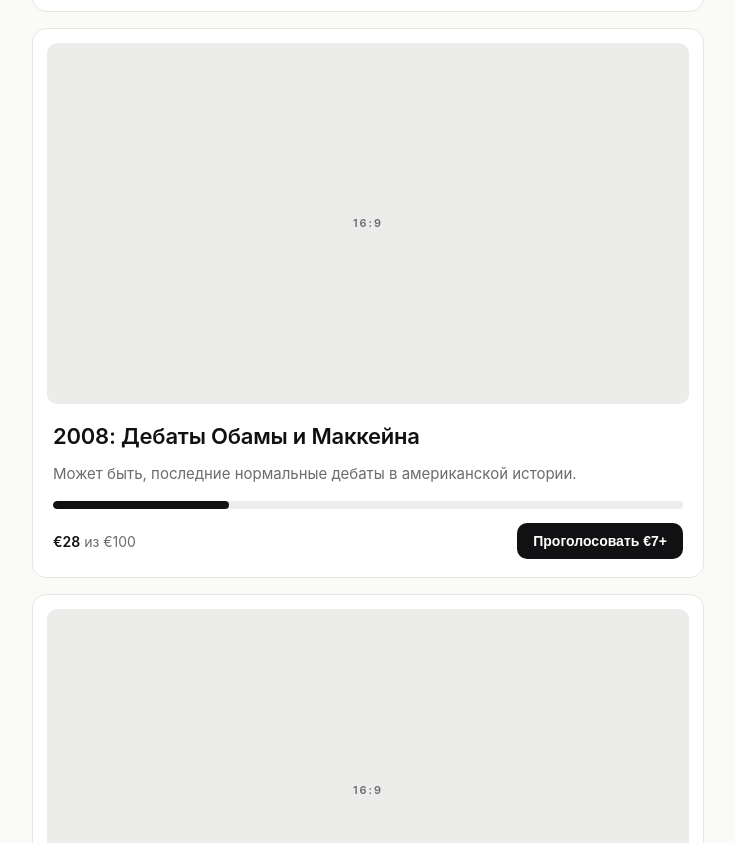
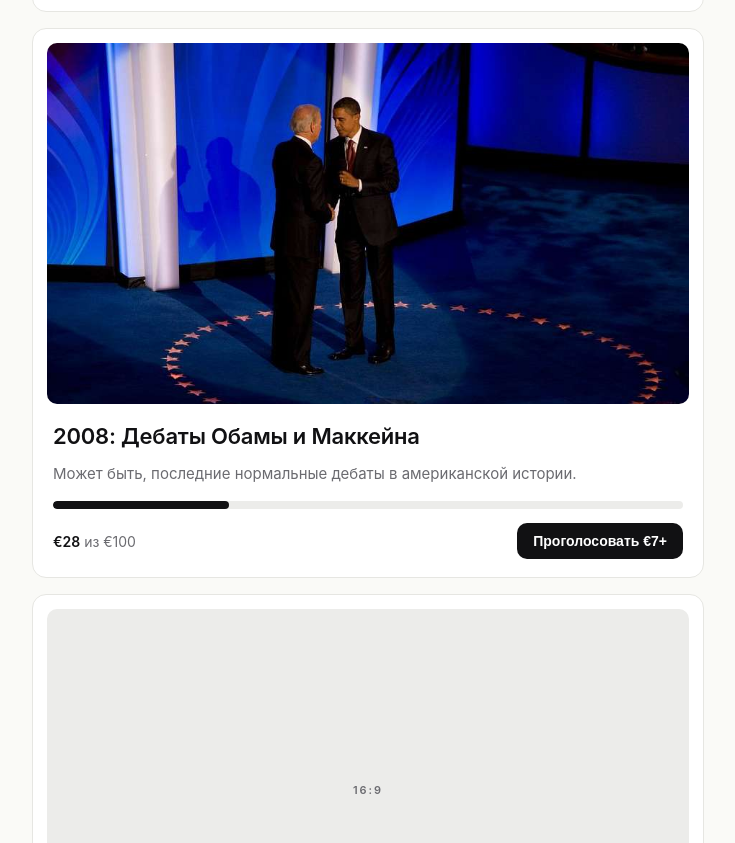
Before and after one commit to evgenyfeldman/smotrimvmeste, a website: page index.html in a window 1280 px wide. Shown: the part 1817-2660 px from the top of the page, without its empty margins (272-1007 px from the left). Drawn offline with Linux system fonts and the light colour scheme; no server answers.

Commit message:
feat: картинка к 2008 (Обама и Байден на сцене) — лёгкий зум

```diff
--- a/index.html
+++ b/index.html
@@ -49,7 +49,7 @@
     </article>
 
     <article class="card" data-id="2008" data-raised="28">
-      <div class="card-image" aria-hidden="true">16:9</div>
+      <div class="card-image" aria-hidden="true" style="background-image:url('images/2008.jpg');background-size:115% auto;background-position:center 30%"></div>
       <div class="card-body">
         <h2>2008: Дебаты Обамы и Маккейна</h2>
         <p class="desc">Может быть, последние нормальные дебаты в американской истории.</p>
```
Also changed, not shown: images/2008.jpg (added).
